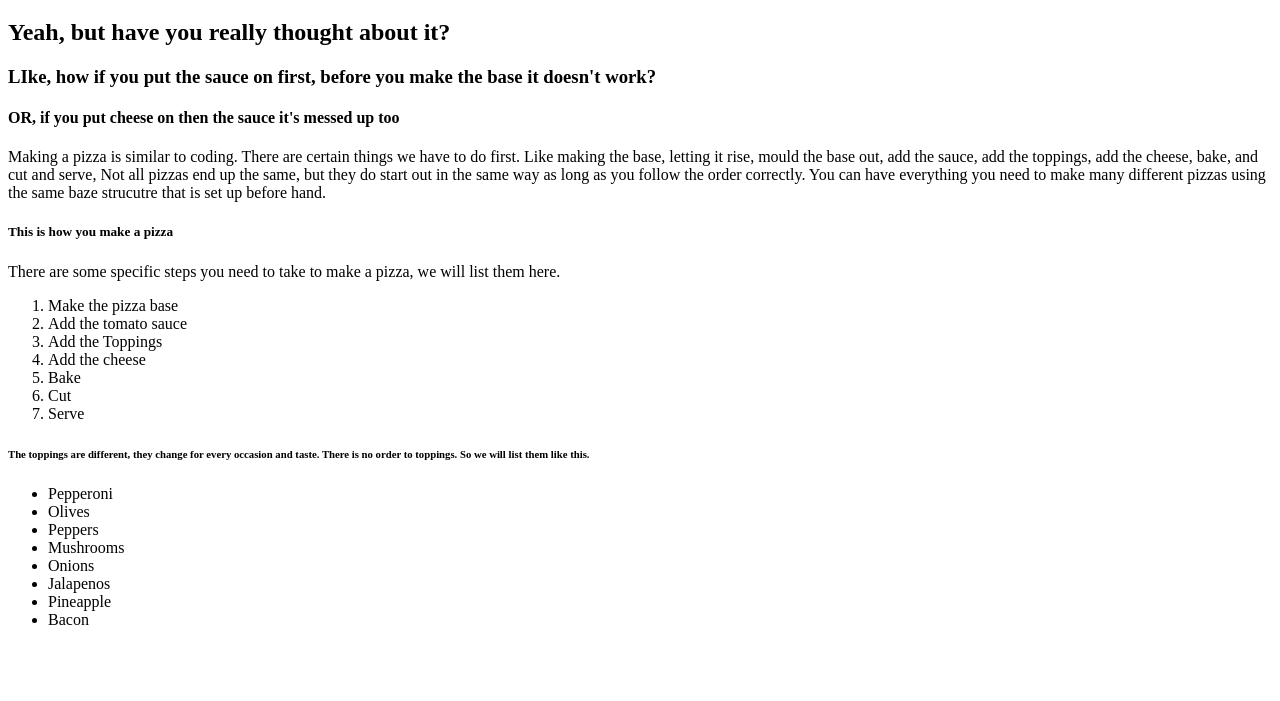
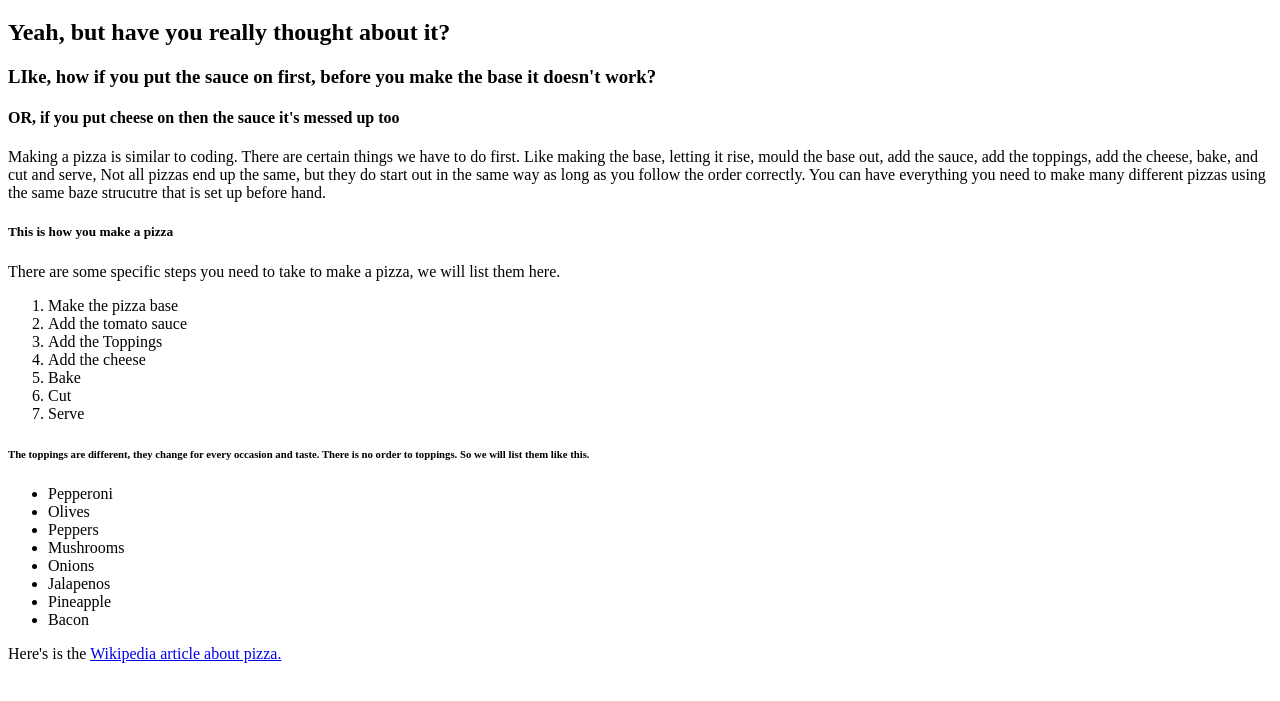
Before and after one commit to callum10jones/HTML-CSS, a plain HTML site: page index.html in a window 1280 px wide. Shown: the part 61-762 px from the top of the page. Drawn offline with Linux system fonts and the light colour scheme.

Commit message:
adding hyperlinks

```diff
--- a/index.html
+++ b/index.html
@@ -40,5 +40,7 @@
         <li>Bacon</li>
     </ul>
 
+    <p>Here's is the <a href="https://en.wikipedia.org/wiki/Pizza target="blank> Wikipedia article about pizza.</a> </p>
+
     </body>
 </html>
```
Also changed, not shown: Images/pizza.jpg (added), 2 other files.
